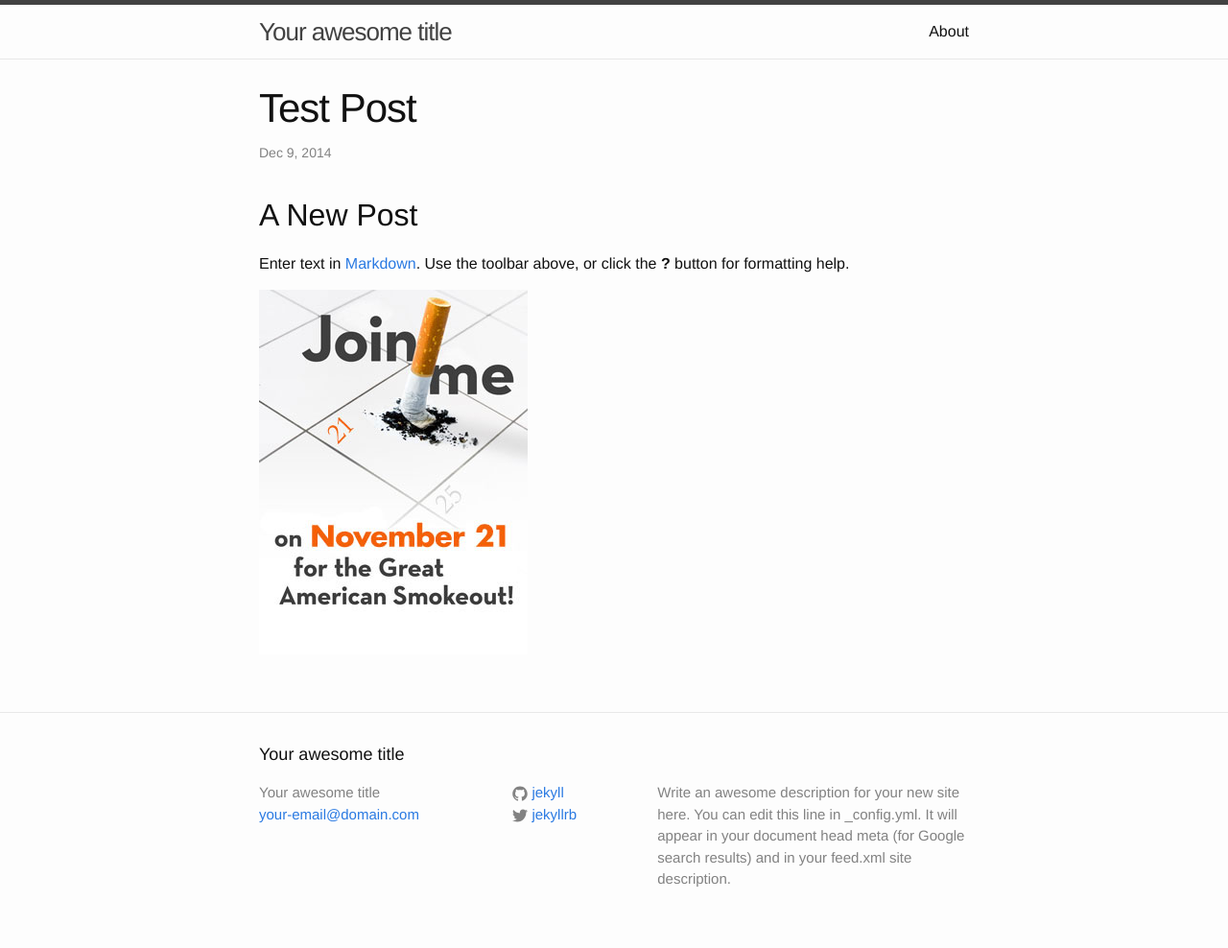
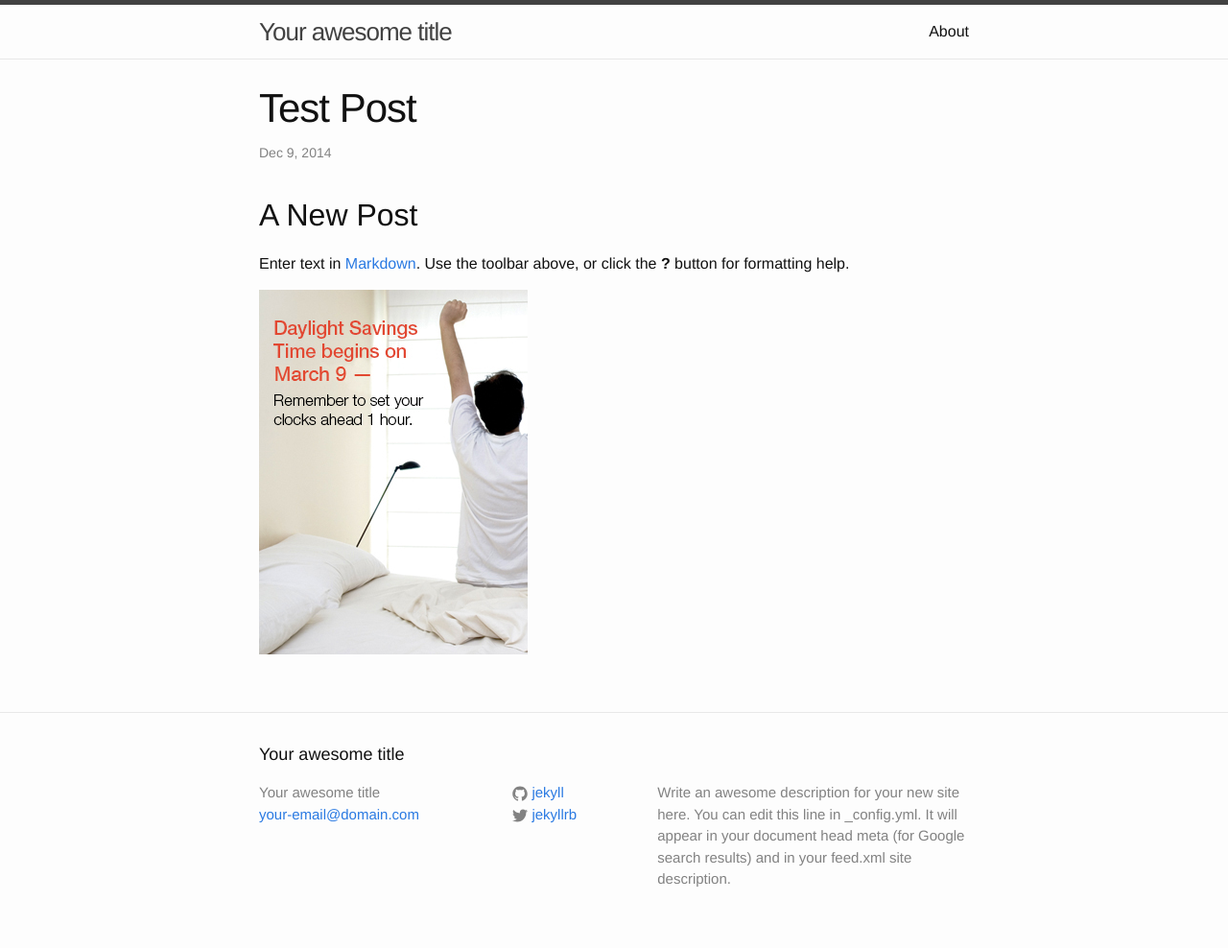
Before and after one commit to AllenWrenches/jekyll, a Jekyll site: the page built from _posts/2014-12-09-test-post.md, in a window 1280 px wide. Shown: the whole page at 96% size. Built offline with Jekyll 4.4.1, drawn with Linux system fonts in a browser that asks for light colours.

Commit message:
Updated 2014-12-09-test-post.md

```diff
--- a/_posts/2014-12-09-test-post.md
+++ b/_posts/2014-12-09-test-post.md
@@ -8,4 +8,4 @@
 
 Enter text in [Markdown](http://daringfireball.net/projects/markdown/). Use the toolbar above, or click the **?** button for formatting help.
 
-![alt text for image](/media/Nov2013_Cover.jpeg)
+![test alt text](/media/March2010_eCard_InsideCover.jpg)
```
